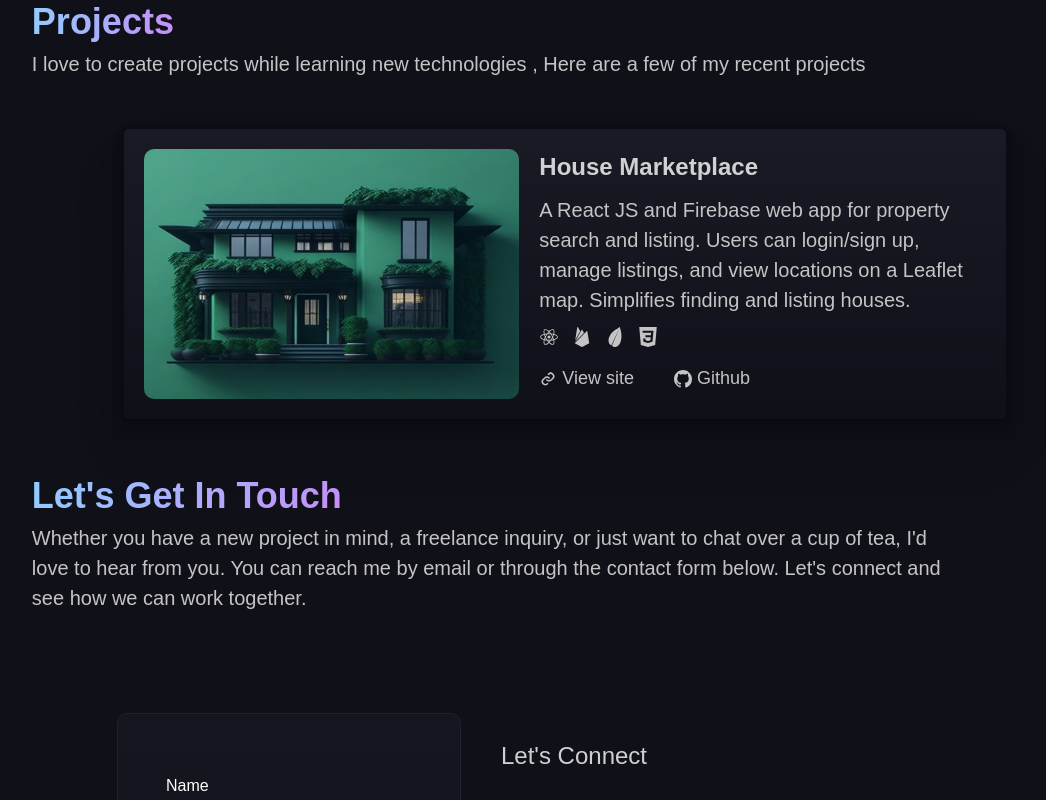
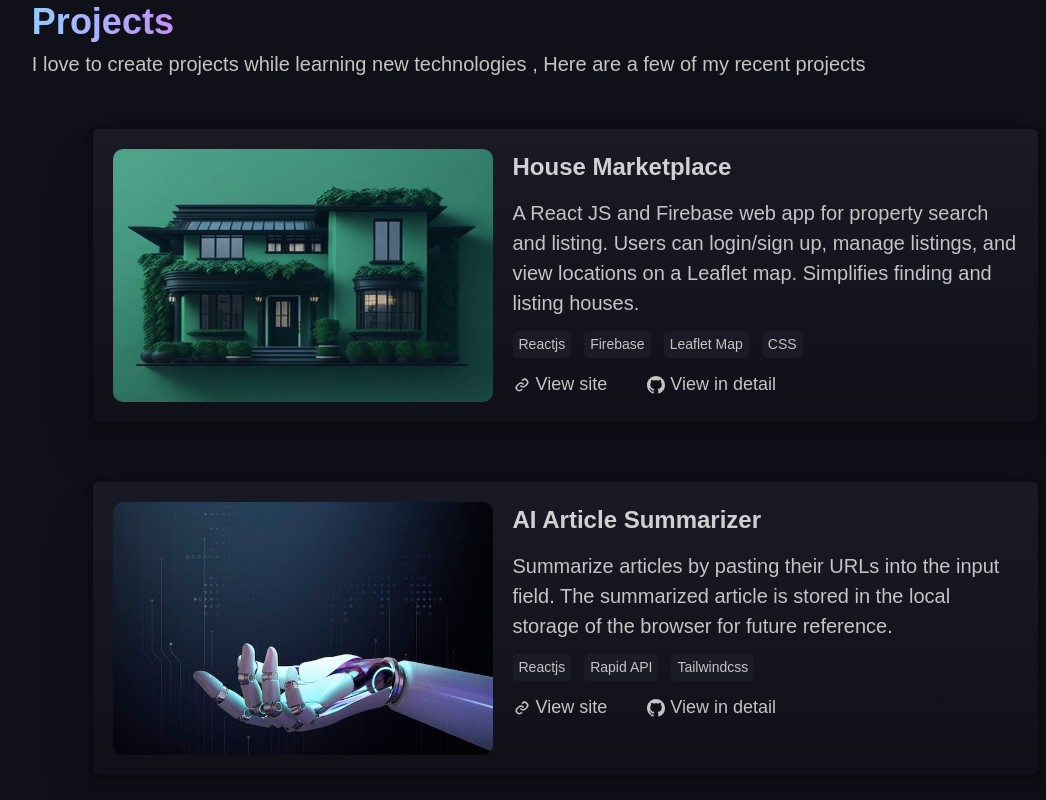
Before and after one commit to thekarthikr/personal-portfolio, a React (Vite) app: page / in a window 1280 px wide. Shown: the part 1060-1860 px from the top of the page, without its empty margins (75-1121 px from the left). Built offline with nearby package versions, Linux system fonts and the light colour scheme; a web font is replaced by a local one.

Commit message:
Add projects

```diff
--- a/src/components/Project.jsx
+++ b/src/components/Project.jsx
@@ -16,8 +16,8 @@ const Project = () => {
       </div>
       <div className='project__wrapper'>
         {project.map(
-          ({ title, description, liveLink, githubLink, img, tech }) => (
-            <div className='project__content'>
+          ({ id, title, description, liveLink, githubLink, img, tech }) => (
+            <section key={id} className='project__content'>
               <img className='project__img' src={img} alt={title} />
 
               <div className='project__info'>
@@ -25,10 +25,8 @@ const Project = () => {
                 <p className='project__description'>{description}</p>
 
                 <div className='project__tech'>
-                  {tech.map((item) => (
-                    <div key={item} className='project__tech-item'>
-                      {item}
-                    </div>
+                  {tech.map((item, index) => (
+                    <p key={index}> {item} </p>
                   ))}
                 </div>
 
@@ -38,11 +36,11 @@ const Project = () => {
                   </a>
 
                   <a href={githubLink} target='_blank'>
-                    <BsGithub /> Github
+                    <BsGithub /> View in detail
                   </a>
                 </div>
               </div>
-            </div>
+            </section>
           )
         )}
       </div>
--- a/src/constants/index.jsx
+++ b/src/constants/index.jsx
@@ -1,10 +1,10 @@
 import { BsGithub, BsInstagram, BsMessenger } from "react-icons/bs";
 import { FaLinkedinIn } from "react-icons/fa";
 import { BiMailSend } from "react-icons/bi";
-import { RiReactjsFill } from "react-icons/ri";
-import { SiFirebase, SiLeaflet, SiCss3 } from "react-icons/si";
 
 import houseMaketplace from "../assets/housemarketplace.jpg";
+import articleSummarizer from "../assets/ai.jpeg";
+import youtubeClone from "../assets/youtube-mockup.jpg";
 import htmlLogo from "../assets/html5.svg";
 import cssLogo from "../assets/css3.svg";
 import scssLogo from "../assets/scss.svg";
@@ -15,6 +15,8 @@ import reactQueryLogo from "../assets/react-queries.svg";
 import rapidapiLogo from "../assets/rapidapi.svg";
 import gitLogo from "../assets/git.svg";
 import materialuiLogo from "../assets/materialui.svg";
+import firebaseLogo from "../assets/firebase.svg";
+import chakrauiLogo from "../assets/chakraui.svg";
 
 export const navLinks = [
   {
@@ -103,6 +105,11 @@ export const techStacks = [
     className: "react-query",
   },
   {
+    name: "Chakra UI",
+    img: chakrauiLogo,
+    className: "chakra-ui",
+  },
+  {
     name: "Material UI",
     img: materialuiLogo,
     className: "material-ui",
@@ -121,12 +128,33 @@ export const techStacks = [
 
 export const project = [
   {
+    id: 1,
     title: "House Marketplace",
     description:
       "A React JS and Firebase web app for property search and listing. Users can login/sign up, manage listings, and view locations on a Leaflet map. Simplifies finding and listing houses.",
     liveLink: "https://house-marketplaceapp.vercel.app",
     githubLink: "https://github.com/thekarthikr/house-marketplace",
     img: houseMaketplace,
-    tech: [<RiReactjsFill />, <SiFirebase />, <SiLeaflet />, <SiCss3 />],
+    tech: ["Reactjs", "Firebase", "Leaflet Map", "CSS"],
+  },
+  {
+    id: 2,
+    title: "AI Article Summarizer",
+    description:
+      "Summarize articles by pasting their URLs into the input field. The summarized article is stored in the local storage of the browser for future reference.",
+    liveLink: "https://article-summarizer-app.netlify.app/",
+    githubLink: "https://github.com/thekarthikr/article-summarizer",
+    img: articleSummarizer,
+    tech: ["Reactjs", "Rapid API", "Tailwindcss"],
+  },
+  {
+    id: 3,
+    title: "Youtube Clone",
+    description:
+      "The YouTube Clone React app offers a user-friendly web interface for searching, watching, and browsing videos. It includes video details, channel information, and comment viewing, emulating the core functionalities of YouTube.",
+    liveLink: "https://youtube-clone-reactappp.netlify.app/",
+    githubLink: "https://github.com/thekarthikr/youtube-clone",
+    img: youtubeClone,
+    tech: ["Reactjs", "Rapid API", "Material UI"],
   },
 ];
--- a/src/sass/pages/_project.scss
+++ b/src/sass/pages/_project.scss
@@ -29,15 +29,15 @@
       rgba(0, 0, 0, 0.07) 0px 16px 32px, rgba(0, 0, 0, 0.07) 0px 32px 64px;
 
     @include mixin.min(variable.$xs) {
-      width: 60%;
+      width: 68%;
+    }
+    @include mixin.min(variable.$sm) {
+      width: 55%;
     }
 
-    @include mixin.min(variable.$sm) {
+    @include mixin.min(variable.$md) {
       flex-direction: row;
-      width: 90%;
-    }
-    @include mixin.min(variable.$md) {
-      width: 70%;
+      width: 75%;
     }
   }
 
@@ -45,9 +45,8 @@
     border-radius: 10px;
     object-fit: cover;
 
-    @include mixin.min(variable.$sm) {
-      width: 50%;
-      height: 250px;
+    @include mixin.min(variable.$md) {
+      width: 380px;
     }
   }
 
@@ -57,7 +56,7 @@
 
   &__info {
     display: flex;
-    gap: 1rem;
+    gap: 1.3rem;
     flex-direction: column;
   }
 
@@ -80,8 +79,11 @@
     align-items: center;
     gap: 1.3rem;
 
-    &-item {
-      font-size: 2rem;
+    p {
+      font-size: 1.4rem;
+      background-color: hsla(231, 17%, 16%, 0.5);
+      padding: 0.3rem 0.6rem;
+      border-radius: 5px;
       color: variable.$colorGray;
     }
   }
```
